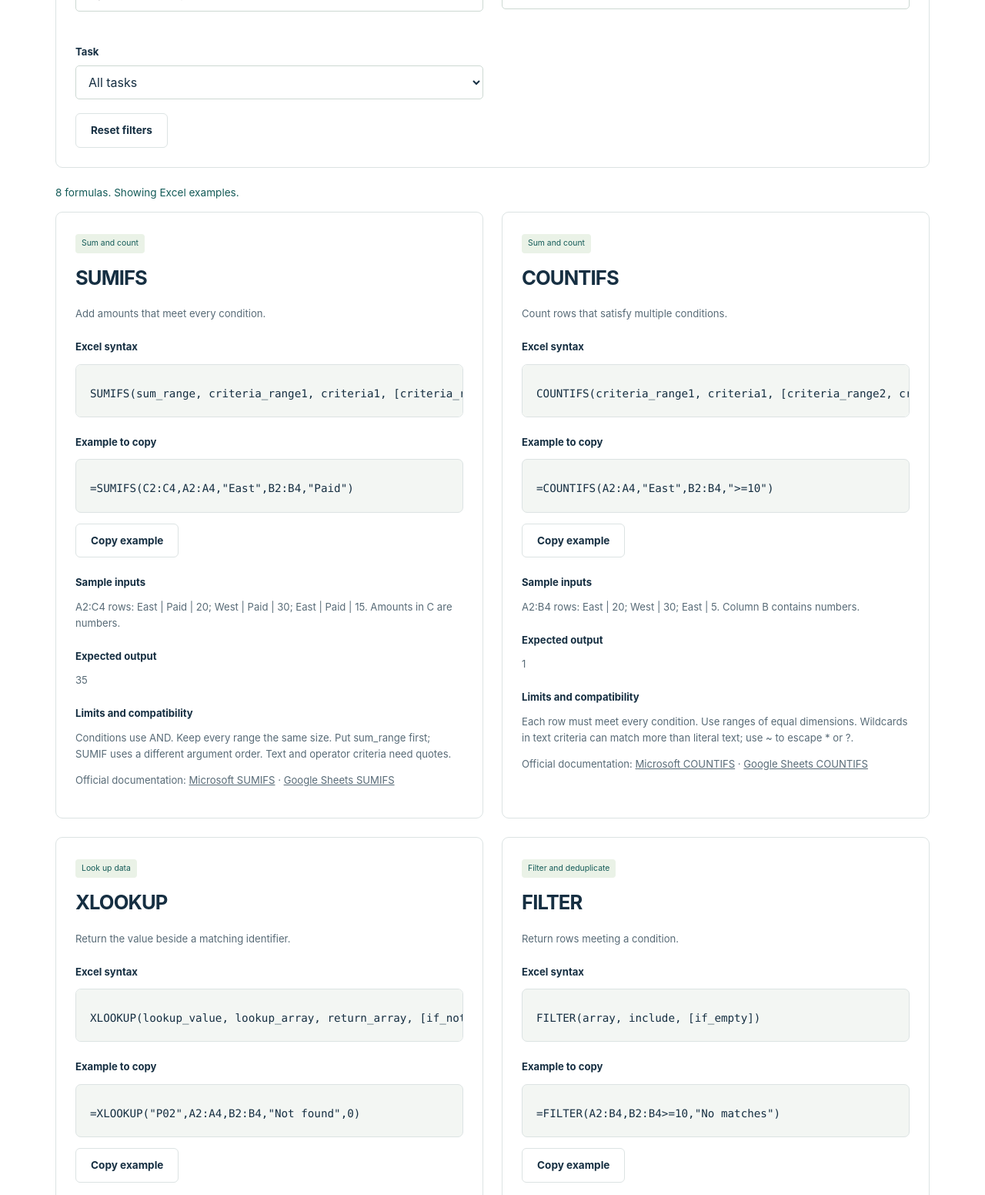
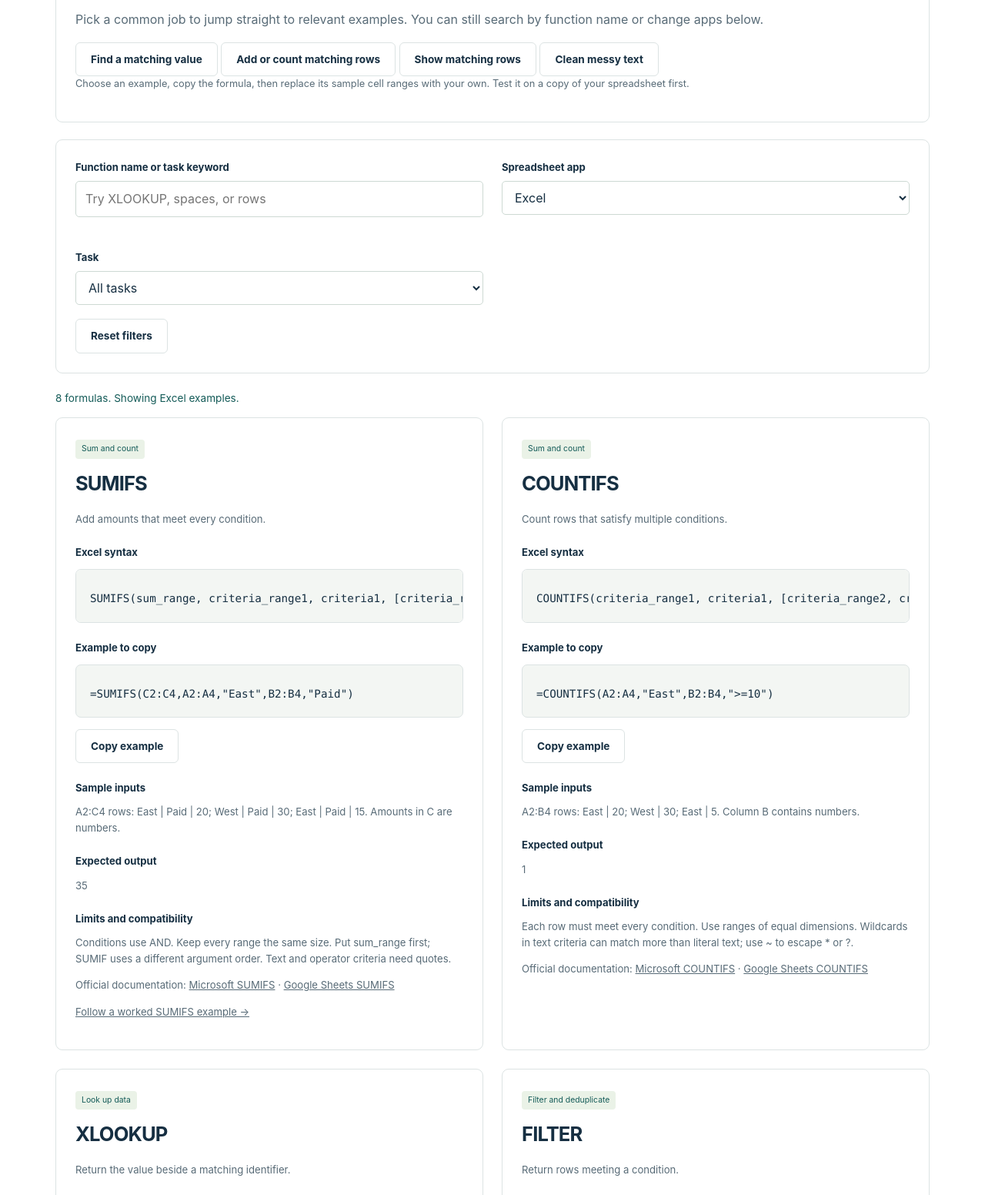
Before and after one commit to emfls/guidehollow-sheets, an Astro site: page /tools/formula-finder in a window 1280 px wide. Shown: the part 609-2161 px from the top of the page at 77% size. Built offline with nearby package versions, Linux system fonts and the light colour scheme; Astro itself is replaced by a stand-in of ours.

Commit message:
ux: offer beginner-friendly task shortcuts and direct worked guide links

```diff
--- a/src/pages/tools/formula-finder.astro
+++ b/src/pages/tools/formula-finder.astro
@@ -2,11 +2,28 @@
 import Base from '../../layouts/Base.astro';
 import { formulas } from '../../lib/formulas';
 const tasks = [...new Set(formulas.map(item => item.task))];
+const guideByName: Record<string,{href:string;label:string}> = {
+  SUMIFS: {href:'/formulas/sumifs-with-dates/',label:'Follow a worked SUMIFS example'},
+  XLOOKUP: {href:'/troubleshooting/xlookup-not-working/',label:'Diagnose a failed XLOOKUP'},
+  FILTER: {href:'/formulas/google-sheets-filter-examples/',label:'Try FILTER step by step'},
+  IFERROR: {href:'/formulas/iferror-vs-ifna-excel-google-sheets/',label:'Understand IFERROR versus IFNA'},
+};
 ---
 <Base title="Excel & Google Sheets Formula Finder" description="Find curated Excel and Google Sheets formulas by task, with sample inputs, expected results, product differences and official documentation." breadcrumbs={[{name:'Tools',url:'/tools/'},{name:'Formula Finder',url:'/tools/formula-finder/'}]}>
   <div>
     <header class="page-heading"><p class="eyebrow">Find a starting point</p><h1>Formula Finder</h1><p>Eight everyday functions. Choose your spreadsheet app, find your task, and adapt a clear example.</p></header>
     <p class="notice">This is a curated reference, not a calculator. Examples and expected results are static. No formulas run in Excel or Google Sheets here. English function names and comma separators are shown; your locale may require different names or semicolons.</p>
+    <section class="panel formula-quick-start" aria-labelledby="formula-start-title">
+      <h2 id="formula-start-title">What would you like to do?</h2>
+      <p>Pick a common job to jump straight to relevant examples. You can still search by function name or change apps below.</p>
+      <div class="formula-task-shortcuts" role="group" aria-label="Common spreadsheet jobs">
+        <button type="button" class="button secondary" data-quick-task="Look up data">Find a matching value</button>
+        <button type="button" class="button secondary" data-quick-task="Sum and count">Add or count matching rows</button>
+        <button type="button" class="button secondary" data-quick-task="Filter and deduplicate">Show matching rows</button>
+        <button type="button" class="button secondary" data-quick-task="Clean text">Clean messy text</button>
+      </div>
+      <p class="small">Choose an example, copy the formula, then replace its sample cell ranges with your own. Test it on a copy of your spreadsheet first.</p>
+    </section>
     <form id="formula-filters" class="panel" role="search">
       <div class="tool-grid">
         <div class="field"><label for="formula-query">Function name or task keyword</label><input id="formula-query" type="search" placeholder="Try XLOOKUP, spaces, or rows" /></div>
@@ -16,16 +33,17 @@ const tasks = [...new Set(formulas.map(item => item.task))];
       <button type="reset" class="button secondary">Reset filters</button>
     </form>
     <p id="formula-status" class="status" aria-live="polite">8 formulas. Showing Excel examples.</p>
-    <p id="formula-empty" class="notice" hidden>No formulas match. Try a function name or reset the filters.</p>
+    <p id="formula-empty" class="notice" hidden>No formulas match those filters. <button id="formula-clear" type="button">Clear filters</button> to see every example again.</p>
     <div id="formula-cards" class="tool-grid">
       {formulas.map(item => <article class="panel formula-card" data-name={item.name} data-task={item.task}>
-        <span class="chip">{item.task}</span><h2>{item.name}</h2><p>{item.purpose}</p>
+        <span class="chip">{item.task}</span><h2 tabindex="-1">{item.name}</h2><p>{item.purpose}</p>
         <div data-product="Excel"><h3>Excel syntax</h3><pre><code>{item.excelSyntax}</code></pre><h3>Example to copy</h3><pre><code>{item.excelExample}</code></pre></div>
         <div data-product="Google Sheets" hidden><h3>Google Sheets syntax</h3><pre><code>{item.sheetsSyntax}</code></pre><h3>Example to copy</h3><pre><code>{item.sheetsExample}</code></pre></div>
         <button class="button secondary formula-copy" type="button" data-excel={item.excelExample} data-sheets={item.sheetsExample} aria-label={`Copy ${item.name} example`}>Copy example</button>
         <h3>Sample inputs</h3><p>{item.inputs}</p><h3>Expected output</h3><p>{item.output}</p>
         <h3>Limits and compatibility</h3><p>{item.limits}</p>
         <p>Official documentation: <a href={item.excelSource}>Microsoft {item.name}</a> · <a href={item.sheetsSource}>Google Sheets {item.name}</a></p>
+        {guideByName[item.name] && <p><a href={guideByName[item.name].href}>{guideByName[item.name].label} →</a></p>}
       </article>)}
     </div>
     <section class="prose"><h2>Before you use an example</h2><p>Replace sample ranges with your own cells, keep matching ranges aligned, and test on a small copy of your data. Text such as P02 is an identifier, while the amount examples use actual numeric cells. A correct formula can still produce the wrong answer if your source data has hidden spaces, text-formatted numbers or unexpected blanks.</p><h2>How these examples are checked</h2><p>Syntax and compatibility notes were reviewed against the linked official documentation on October 24, 2026. Automated JavaScript checks cover the simple arithmetic, filtering and text results in these sample fixtures; they do not emulate a spreadsheet engine or verify behavior in a live workbook. Verify results in your target app and version.</p></section>
```
